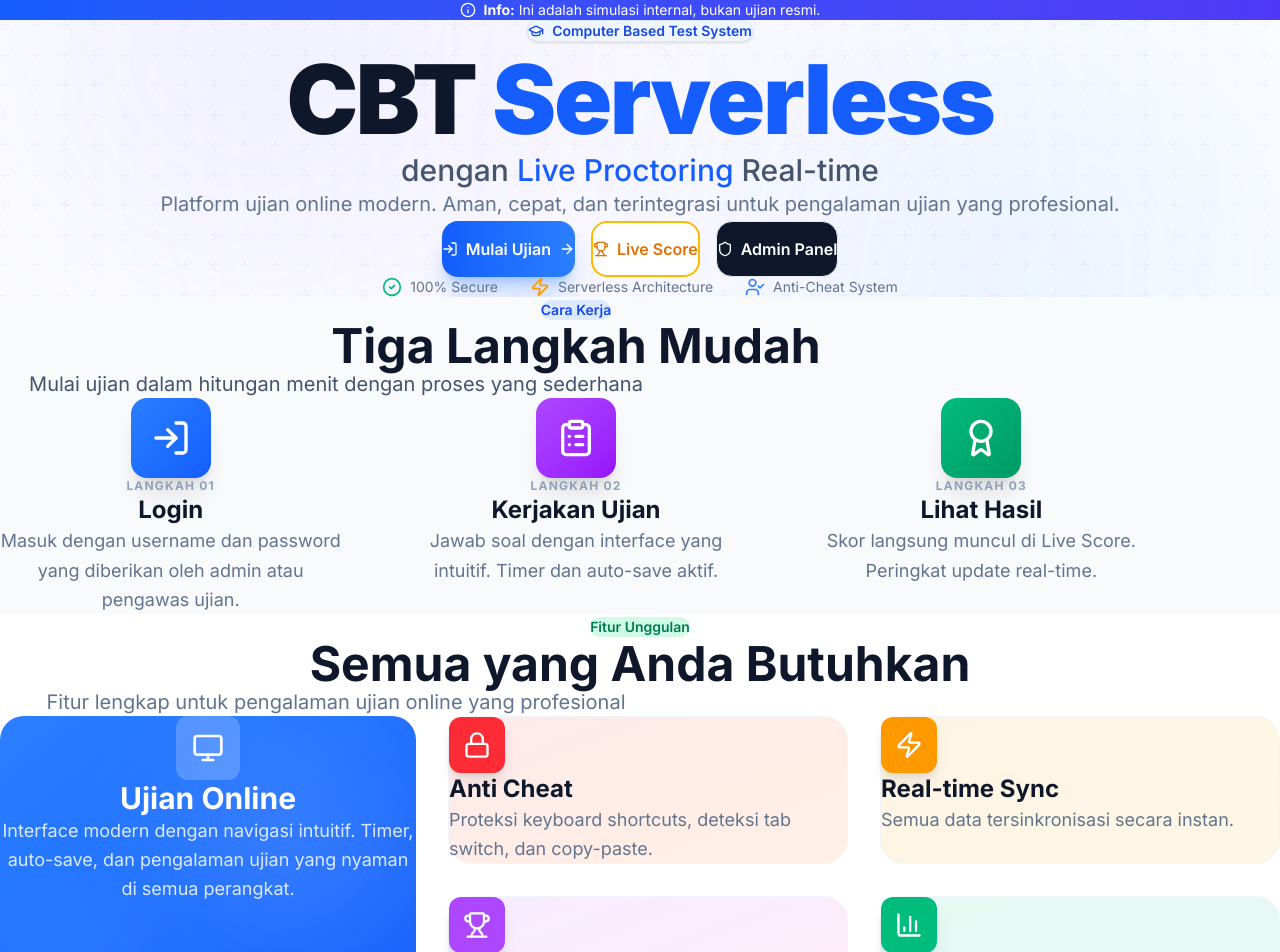
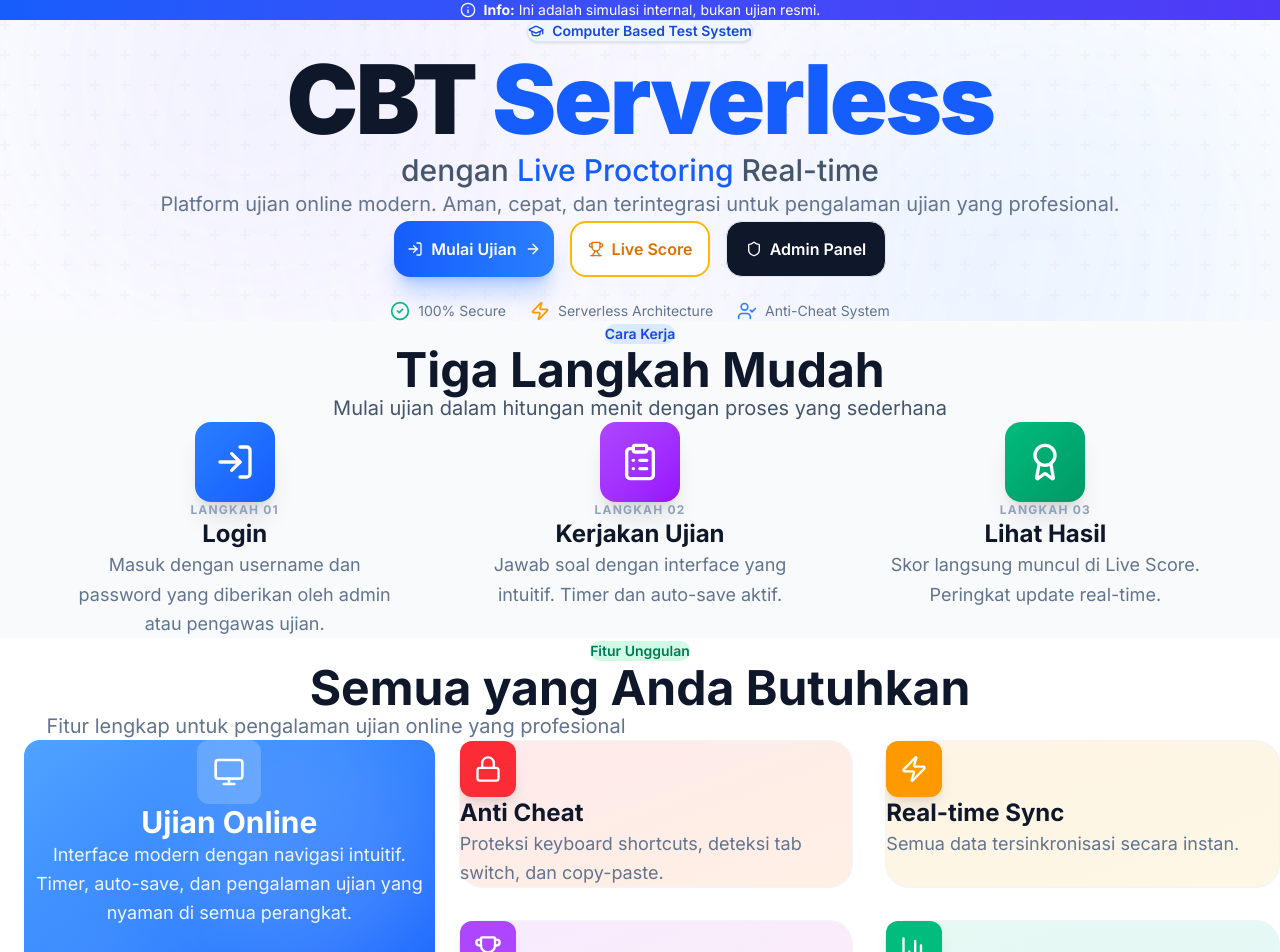
Before and after one commit to devsupat/UjianCBT, a Next.js app in the folder cbt-app/: page / in a window 1280 px wide. Shown: the top 952 px of the page. Built offline with nearby package versions, Linux system fonts and the light colour scheme.

Commit message:
Update page.tsx

```diff
--- a/cbt-app/src/app/page.tsx
+++ b/cbt-app/src/app/page.tsx
@@ -109,6 +109,7 @@ export default function HomePage() {
             initial={{ opacity: 0, y: 20 }}
             animate={{ opacity: 1, y: 0 }}
             transition={{ duration: 0.5 }}
+
           >
             {/* Badge */}
             <div className="inline-flex items-center gap-2 px-5 py-2 rounded-full bg-blue-50 text-blue-700 text-sm font-semibold mb-8 border border-blue-100 shadow-sm">
@@ -125,13 +126,15 @@ export default function HomePage() {
               dengan <span className="text-blue-600">Live Proctoring</span> Real-time
             </p>
 
-            <p className="text-slate-500 text-lg md:text-xl max-w-23xl mx-auto mb-12 leading-relaxed">
+            <p className="text-slate-500 text-lg md:text-xl max-w-22xl mx-auto mb-8 leading-relaxed">
               Platform ujian online modern. Aman, cepat, dan terintegrasi untuk pengalaman ujian yang profesional.
             </p>
 
+            {/* CTA + Trust Badges */}
+            <div className="flex flex-col items-center gap-6">
               {/* CTA Buttons */}
-            <div className="flex flex-col sm:flex-row items-center justify-center gap-4 mb-12">
-              <Button size="xl" className="w-full sm:w-auto shadow-xl shadow-blue-500/30 text-base px-8" asChild>
+              <div className="flex flex-col sm:flex-row items-center justify-center gap-4">
+                <Button size="xl" className="w-full sm:w-auto min-w-[160px] shadow-xl shadow-blue-500/30 text-base px-6" asChild>
                   <Link href="/login">
                     <LogIn className="w-5 h-5" />
                     Mulai Ujian
@@ -142,7 +145,7 @@ export default function HomePage() {
                 <Button
                   variant="outline"
                   size="xl"
-                className="w-full sm:w-auto border-2 border-amber-400 text-amber-600 hover:bg-amber-50 hover:border-amber-500 text-base px-8"
+                  className="w-full sm:w-auto min-w-[140px] border-2 border-amber-400 text-amber-600 hover:bg-amber-50 hover:border-amber-500 text-base px-6"
                   asChild
                 >
                   <Link href="/live-score">
@@ -154,7 +157,7 @@ export default function HomePage() {
                 <Button
                   variant="secondary"
                   size="xl"
-                className="w-full sm:w-auto bg-slate-900 text-white hover:bg-slate-800 text-base px-8"
+                  className="w-full sm:w-auto min-w-[160px] bg-slate-900 text-white hover:bg-slate-800 text-base px-8"
                   asChild
                 >
                   <Link href="/admin">
@@ -165,7 +168,7 @@ export default function HomePage() {
               </div>
 
               {/* Trust Badges */}
-            <div className="flex flex-wrap items-center justify-center gap-8 text-sm text-slate-500">
+              <div className="flex flex-wrap items-center justify-center gap-6 text-sm text-slate-500">
                 <span className="flex items-center gap-2">
                   <CheckCircle2 className="w-5 h-5 text-emerald-500" />
                   100% Secure
@@ -179,28 +182,30 @@ export default function HomePage() {
                   Anti-Cheat System
                 </span>
               </div>
+            </div>
+
           </motion.div>
         </div>
       </section>
 
       {/* How It Works Section */}
-      <section className="py-24 lg:py-32 px-8 sm:px-12 lg:px-24 bg-slate-50 shrink-0">
-        <div className="w-full max-w-6xl mx-auto">
+      <section className="py-24 lg:py-32 bg-slate-50 shrink-0 w-full">
+        <div className="w-full flex flex-col items-center px-6 sm:px-8 lg:px-12">
           {/* Section Header */}
-          <div className="text-center mb-16 lg:mb-20">
+          <div className="w-full max-w-4xl text-center mb-16 lg:mb-20">
             <span className="inline-block px-4 py-2 rounded-full bg-blue-100 text-blue-700 text-sm font-semibold mb-5">
               Cara Kerja
             </span>
             <h2 className="text-3xl sm:text-4xl lg:text-5xl font-bold text-slate-900 mb-5">
               Tiga Langkah Mudah
             </h2>
-            <p className="text-slate-600 text-base sm:text-lg lg:text-xl max-w-2xl mx-auto">
+            <p className="text-slate-600 text-base sm:text-lg lg:text-xl">
               Mulai ujian dalam hitungan menit dengan proses yang sederhana
             </p>
           </div>
 
-          {/* Steps - Simple 3 column layout */}
-          <div className="grid grid-cols-1 md:grid-cols-3 gap-10 lg:gap-16">
+          {/* Steps - 3 column layout */}
+          <div className="w-full max-w-6xl grid grid-cols-1 md:grid-cols-3 gap-10 lg:gap-16">
             {steps.map((item, index) => (
               <motion.div
                 key={item.step}
@@ -208,7 +213,7 @@ export default function HomePage() {
                 whileInView={{ opacity: 1, y: 0 }}
                 viewport={{ once: true }}
                 transition={{ delay: index * 0.1 }}
-                className="text-center"
+                className="flex flex-col items-center text-center"
               >
                 {/* Icon */}
                 <div className={`inline-flex items-center justify-center w-20 h-20 rounded-2xl bg-gradient-to-br ${item.color} text-white mb-6 shadow-xl`}>
@@ -224,7 +229,7 @@ export default function HomePage() {
                 </h3>
 
                 {/* Description */}
-                <p className="text-slate-500 text-base lg:text-lg leading-relaxed">
+                <p className="text-slate-500 text-base lg:text-lg leading-relaxed max-w-xs">
                   {item.description}
                 </p>
               </motion.div>
@@ -255,22 +260,23 @@ export default function HomePage() {
 
           {/* Features Grid - Clean equal layout */}
 
-          <div className="flex flex-col lg:flex-row gap-6 lg:gap-8">
+          <div className="flex flex-col lg:flex-row gap-2 lg:gap-6 px-4 sm:px-6 lg:px-11">
+            <div className="flex flex-col lg:flex-row gap-6 px-6 lg:px-12 justify-center"></div>
             {/* Ujian Online - Feature Card */}
             <motion.div
-              initial={{ opacity: 0, y: 10 }}
+              initial={{ opacity: 0, y: 6 }}
               whileInView={{ opacity: 1, y: 0 }}
               viewport={{ once: true }}
-              className="flex-1 rounded-2xl lg:rounded-3xl p-8 lg:p-10 bg-gradient-to-br from-blue-500 to-blue-600 text-white relative overflow-hidden group"
+              className="flex-1 rounded-2xl lg:rounded-2xl p-2 lg:p-2 bg-gradient-to-br from-blue-400 to-blue-600 text-white relative overflow-hidden group"
             >
-              <div className="absolute top-0 right-0 w-60 h-60 bg-white/10 rounded-full blur-3xl" />
+              <div className="absolute top-0 right-0 w-60 h-60 bg-white/10 rounded-full blur-2xl" />
               <div className="absolute bottom-0 left-0 w-40 h-40 bg-white/5 rounded-full blur-2xl" />
               <div className="relative h-full flex flex-col items-center text-center">
-                <div className="w-16 h-16 rounded-xl bg-white/20 flex items-center justify-center mb-6">
+                <div className="w-16 h-16 rounded-xl bg-white/18 flex items-center justify-center mb-4">
                   <Monitor className="w-8 h-8" />
                 </div>
-                <h3 className="text-2xl lg:text-3xl font-bold mb-3">Ujian Online</h3>
-                <p className="text-blue-100 text-base lg:text-lg leading-relaxed">
+                <h3 className="text-2xl lg:text-3xl font-bold mb-1">Ujian Online</h3>
+                <p className="text-blue-50 text-base lg:text-lg leading-relaxed">
                   Interface modern dengan navigasi intuitif. Timer, auto-save, dan pengalaman ujian yang nyaman di semua perangkat.
                 </p>
               </div>
@@ -290,7 +296,7 @@ export default function HomePage() {
                   <div className={`w-14 h-14 rounded-xl ${feature.iconBg} flex items-center justify-center mb-4 text-white group-hover:scale-110 transition-transform shadow-lg`}>
                     <feature.icon className="w-7 h-7" />
                   </div>
-                  <h3 className="text-xl lg:text-2xl font-bold text-slate-900 mb-2">{feature.title}</h3>
+                  <h3 className="text-xl lg:text-2xl font-bold text-slate-900 mb-6">{feature.title}</h3>
                   <p className="text-slate-500 text-base lg:text-lg leading-relaxed">{feature.description}</p>
                 </motion.div>
               ))}
```
Lines whose indentation alone changed are shown as unchanged.
